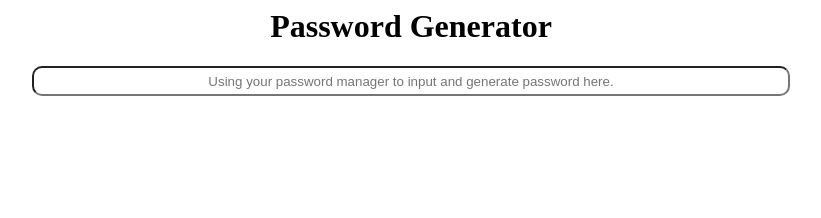
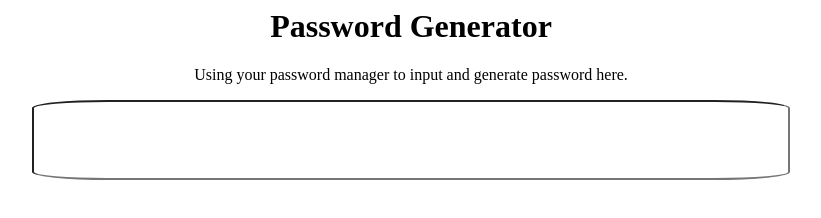
Before and after one commit to kg17492/password_generator, a plain HTML site: page index.html in a window 1280 px wide. Shown: the whole page, without its empty margins (229-1050 px from the left). Drawn offline with Linux system fonts and the light colour scheme.

Commit message:
fontsize

```diff
--- a/index.html
+++ b/index.html
@@ -4,20 +4,24 @@
     <style>
       body{
         text-align: center;
+        font-size: 2vh;
       }
       input[type="password"] {
         display: inline-block;
-        height: 30px;
+        height: 10vh;
         width: 60%;
-        border-radius: 10px;
+        border-radius: 10%;
         text-align: center;
       }
     </style>
   </head>
   <body>
     <h1>Password Generator</h1>
-    <input type=password id="password" onchange="reflect(this)" placeholder="Using your password manager to input and generate password here.">
-    <p><code id="result"></code></p>
+    <p>
+      Using your password manager to input and generate password here.
+    </p>
+    <input type=password id="password" onchange="reflect(this)" placeholder="">
+    <h1><code id="result"></code></h1>
   </body>
   <script>
     const elem=(id)=>document.getElementById(id);
```
